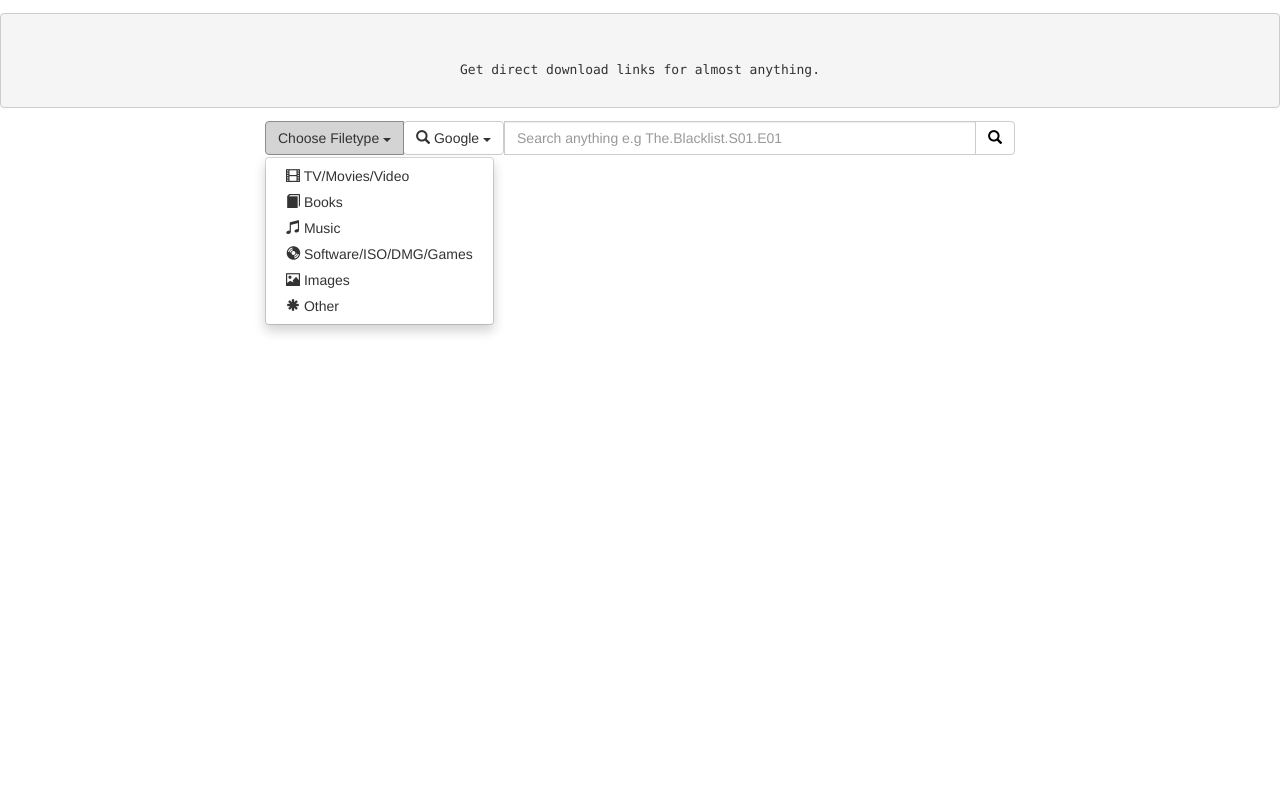
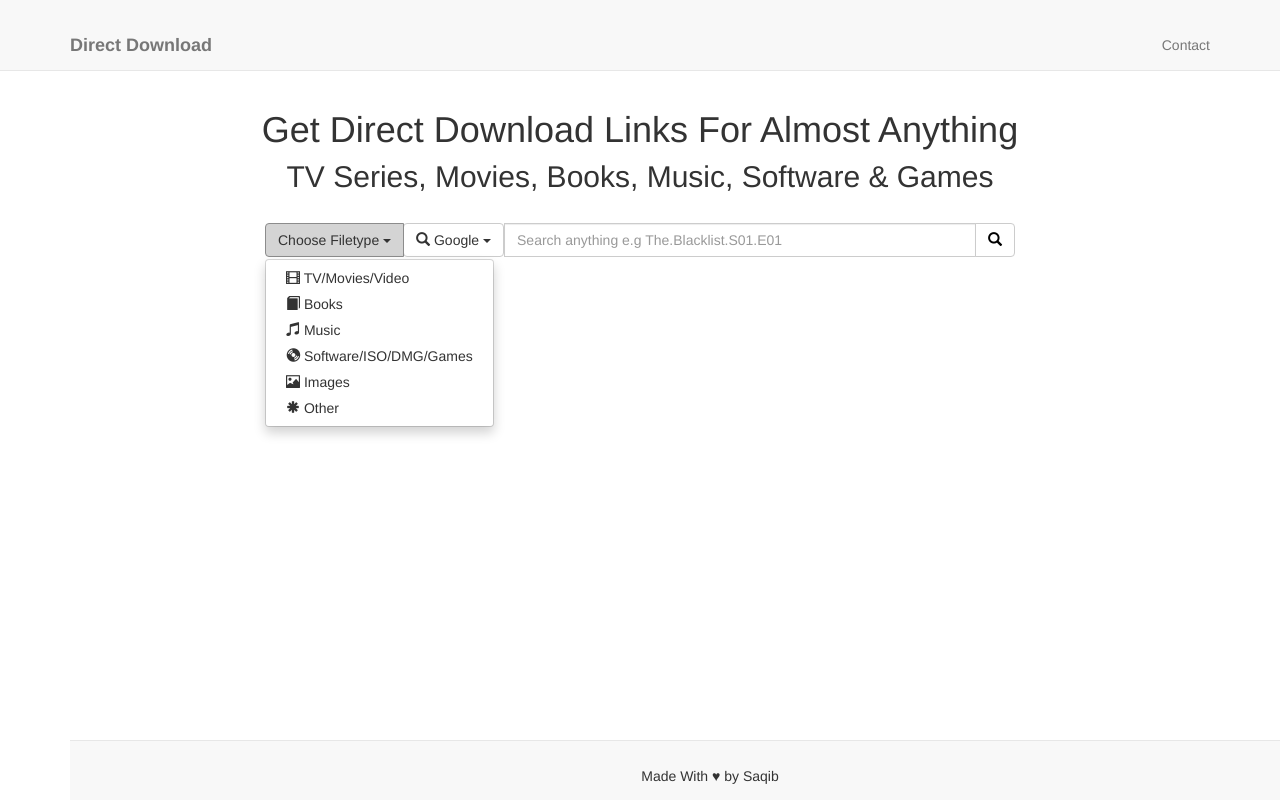
Before and after one commit to sawwqib/Direct-Download-Anything, a plain HTML site: page index.html in a window 1280 px wide. Drawn offline with nearby package versions, Linux system fonts and the light colour scheme.

Commit message:
Update index.html

```diff
--- a/index.html
+++ b/index.html
@@ -2,11 +2,122 @@
 <html>
 <head>
 	<title>Direct Download Almost Anything</title>
-	<meta name=viewport content="width=device-width, initial-scale=1">
+	<meta name="viewport" content="width=device-width, initial-scale=1">
 	<meta name="keywords" content="download,movies,games,music,softwares,epub,ebooks,pdf,mp3,songs,direct download">
 	<meta name="description" content="Find direct download links for about anything. TV Series, Movies, Books, music, softwares, games anything. Take advantage of powerful advanced search of Google.">
-	<!-- Latest compiled and minified CSS -->
 	<link rel="stylesheet" href="https://maxcdn.bootstrapcdn.com/bootstrap/3.3.6/css/bootstrap.min.css" integrity="sha384-1q8mTJOASx8j1Au+a5WDVnPi2lkFfwwEAa8hDDdjZlpLegxhjVME1fgjWPGmkzs7" crossorigin="anonymous">
+	<style type="text/css">
+		pre {
+			margin: 1em 0;
+			text-align: center;
+		}
+		.black-background {background-color:#ffffff;}
+		.white {color:#000000;}
+		#egbutton {text-transform:capitalize;}
+		body {
+			padding-top: 70px;
+			padding-bottom: 60px;
+		}
+		.footer {
+        position: fixed;
+        bottom: 0;
+        width: 100%;
+        height: 60px;
+        background-color: #f8f8f8;
+        border-top: 1px solid #e7e7e7;
+        display: flex;
+        align-items: center;
+        justify-content: center;
+    }
+		.footer-content {
+			padding: 15px;
+			text-align: center;
+			color: #777;
+		}
+		.navbar-brand {
+			font-weight: bold;
+		}
+		.container {
+			margin-top: 20px;
+		}
+		.header-content {
+			margin-bottom: 20px;
+			text-align: center;
+		}
+		.header-content h2 {
+			margin: 10px 0;
+			color: #333;
+		}
+	</style>
+</head>
+<body onload="openDropdown();">
+
+<nav class="navbar navbar-default navbar-fixed-top">
+	<div class="container">
+		<div class="navbar-header">
+			<a class="navbar-brand" href="#">Direct Download</a>
+		</div>
+		<div class="collapse navbar-collapse">
+			<ul class="nav navbar-nav navbar-right">
+				<li><a href="https://sawwqib.vercel.app" data-toggle="modal" data-target="#aboutModal">Contact</a></li>
+			</ul>
+		</div>
+	</div>
+</nav>
+
+<div class="header-content">
+	<div class="container">
+		<h1>Get Direct Download Links For Almost Anything</h1>
+		<h2>TV Series, Movies, Books, Music, Software & Games</h2>
+	</div>
+</div>
+
+<div class="container">
+<form id="searchForm" onsubmit="event.preventDefault(); startSearch();">
+	<input type="hidden" name="fileType" value="" id="fileType">
+	<input type="hidden" name="resType" value="" id="resType">
+	<input type="hidden" name="engine" value="google" id="engine">
+	<div class="row" align="center">
+		<div class="col-lg-2"></div>
+		<div class="col-lg-8">
+			<div class="input-group">
+				<div class="input-group-btn">
+					<button id="ddbutton" type="button" class="btn btn-default dropdown-toggle" data-toggle="dropdown" aria-haspopup="true" aria-expanded="false">Choose Filetype <span id="message" class="caret"></span></button>
+					<ul class="dropdown-menu">
+						<li><a href="#" onclick="setFiletype('mkv|mp4|avi|mov|mpg|wmv|divx|mpeg', 'TV/Movies', 'video', 'film')"><span class="glyphicon glyphicon-film" aria-hidden="true"></span> TV/Movies/Video</a></li>
+						<li><a href="#" onclick="setFiletype('MOBI|CBZ|CBR|CBC|CHM|EPUB|FB2|LIT|LRF|ODT|PDF|PRC|PDB|PML|RB|RTF|TCR|DOC|DOCX', 'Books', 'ebook', 'book')"><span class="glyphicon glyphicon-book" aria-hidden="true"></span> Books</a></li>
+						<li><a href="#" onclick="setFiletype('mp3|wav|ac3|ogg|flac|wma|m4a|aac|mod', 'Music', 'audio', 'music')"><span class="glyphicon glyphicon-music" aria-hidden="true"></span> Music</a></li>
+						<li><a href="#" onclick="setFiletype('exe|iso|dmg|tar|7z|bz2|gz|rar|zip|apk', 'Software/ISO/DMG/Games', 'archive', 'cd')"><span class="glyphicon glyphicon-cd" aria-hidden="true"></span> Software/ISO/DMG/Games</a></li>
+						<li><a href="#" onclick="setFiletype('jpg|png|bmp|gif|tif|tiff|psd', 'Images', 'picture', 'picture')"><span class="glyphicon glyphicon-picture" aria-hidden="true"></span> Images</a></li>
+						<li><a href="#" onclick="setFiletype('-1', 'Other', 'all', 'asterisk')"><span class="glyphicon glyphicon-asterisk" aria-hidden="true"></span> Other</a></li>
+					</ul>
+				</div>
+				<div class="input-group-btn">
+					<button id="egbutton" type="button" class="btn btn-default dropdown-toggle" data-toggle="dropdown" aria-haspopup="true" aria-expanded="false"><span class="glyphicon glyphicon-search" aria-hidden="true"></span> Google <span id="message" class="caret"></span></button>
+					<ul class="dropdown-menu">
+						<li><a href="#" onclick="setEngine('google')">Google</a></li>
+						<li><a href="#" onclick="setEngine('googol')">Googol</a></li>
+						<li><a href="#" onclick="setEngine('startpage')">Startpage</a></li>
+						<li><a href="#" onclick="setEngine('searx')">Searx</a></li>
+						<li><a href="#" onclick="setEngine('filepursuit')">FilePursuit</a></li>
+					</ul>
+				</div>
+				<input type="text" name="query" value="" id="query" class="form-control" placeholder="Search anything e.g The.Blacklist.S01.E01">
+				<span class="input-group-btn">
+					<a href="#" onclick="startSearch();" class="btn btn-default black-background white"><span class="glyphicon glyphicon-search" aria-hidden="true"></span></a>
+				</span>
+			</div>
+		</div>
+		<div class="col-lg-2">
+		</div>
+	</div>
+</form>
+
+<footer class="footer">
+    <div class="container text-center">
+        <p>Made With &hearts; by Saqib</p>
+    </div>
+</footer>
 
 <script type="text/javascript">
 	var logos = {
@@ -44,14 +155,12 @@
 		$("#resType").prop('value',resType);
 		$("#ddbutton").html('<span class="glyphicon glyphicon-'+glyph+'" aria-hidden="true"></span> '+buttonData+' <span class="caret"></span>');
 		$("#query").focus();
-
 	}
 	function setEngine(engine) {
 		$("#engine").prop('value',engine);
 		$("#logo").prop('src',logos[engine]);
 		$("#egbutton").html('<span class="glyphicon glyphicon-search" aria-hidden="true"></span> '+engine+' <span class="caret"></span>');
 		$("#query").focus();
-
 	}
 	function startSearch (engine = '') {
 		var query = document.getElementById('query').value;
@@ -90,85 +199,9 @@
 		$('#ddbutton').click();
 	}
 </script>
-	<style type="text/css">
-		pre {
-			margin: 1em 0;
-			text-align: center;
-		}
-		.black-background {background-color:#ffffff;}
-		.white {color:#000000;}
-		#egbutton {text-transform:capitalize;}
-	</style>
-</head>
-<!-- Opening body tag -->
-<body onload="openDropdown();">
 
-<!-- Header -->
-<pre class="hidden-xs" align="center">
-<img src="" alt="" id="logo" />
-<div>
-Get direct download links for almost anything.
-</div>
-</pre>
-<!-- Mobile Header -->
-<div align="center" class="row visible-xs">
-<h1>Open Directory Search</h1>
-Get direct download links for almost anything.
-<hr />
-</div>
-
-<div class="container">
-<form id="searchForm" onsubmit="event.preventDefault(); startSearch();">
-	<input type="hidden" name="fileType" value="" id="fileType">
-	<input type="hidden" name="resType" value="" id="resType">
-	<input type="hidden" name="engine" value="google" id="engine">
-	<div class="row" align="center">
-		<div class="col-lg-2"></div>
-		<div class="col-lg-8">
-			<div class="input-group">
-				<div class="input-group-btn">
-					<button id="ddbutton" type="button" class="btn btn-default dropdown-toggle" data-toggle="dropdown" aria-haspopup="true" aria-expanded="false">Choose Filetype <span id="message" class="caret"></span></button>
-					<ul class="dropdown-menu">
-						<li><a href="#" onclick="setFiletype('mkv|mp4|avi|mov|mpg|wmv|divx|mpeg', 'TV/Movies', 'video', 'film')"><span class="glyphicon glyphicon-film" aria-hidden="true"></span> TV/Movies/Video</a></li>
-						<li><a href="#" onclick="setFiletype('MOBI|CBZ|CBR|CBC|CHM|EPUB|FB2|LIT|LRF|ODT|PDF|PRC|PDB|PML|RB|RTF|TCR|DOC|DOCX', 'Books', 'ebook', 'book')"><span class="glyphicon glyphicon-book" aria-hidden="true"></span> Books</a></li>
-						<li><a href="#" onclick="setFiletype('mp3|wav|ac3|ogg|flac|wma|m4a|aac|mod', 'Music', 'audio', 'music')"><span class="glyphicon glyphicon-music" aria-hidden="true"></span> Music</a></li>
-						<li><a href="#" onclick="setFiletype('exe|iso|dmg|tar|7z|bz2|gz|rar|zip|apk', 'Software/ISO/DMG/Games', 'archive', 'cd')"><span class="glyphicon glyphicon-cd" aria-hidden="true"></span> Software/ISO/DMG/Games</a></li>
-						<li><a href="#" onclick="setFiletype('jpg|png|bmp|gif|tif|tiff|psd', 'Images', 'picture', 'picture')"><span class="glyphicon glyphicon-picture" aria-hidden="true"></span> Images</a></li>
-						<li><a href="#" onclick="setFiletype('-1', 'Other', 'all', 'asterisk')"><span class="glyphicon glyphicon-asterisk" aria-hidden="true"></span> Other</a></li>
-					</ul>
-				</div>
-				<div class="input-group-btn">
-					<button id="egbutton" type="button" class="btn btn-default dropdown-toggle" data-toggle="dropdown" aria-haspopup="true" aria-expanded="false"><span class="glyphicon glyphicon-search" aria-hidden="true"></span> Google <span id="message" class="caret"></span></button>
-					<ul class="dropdown-menu">
-						<li><a href="#" onclick="setEngine('google')">Google</a></li>
-						<li><a href="#" onclick="setEngine('googol')">Googol</a></li>
-						<li><a href="#" onclick="setEngine('startpage')">Startpage</a></li>
-						<li><a href="#" onclick="setEngine('searx')">Searx</a></li>
-						<li><a href="#" onclick="setEngine('filepursuit')">FilePursuit</a></li>
-					</ul>
-				</div><!-- /btn-group -->
-				<input type="text" name="query" value="" id="query" class="form-control" placeholder="Search anything e.g The.Blacklist.S01.E01">
-				<span class="input-group-btn">
-					<a href="#" onclick="startSearch();" class="btn btn-default black-background white"><span class="glyphicon glyphicon-search" aria-hidden="true"></span></a>
-				</span>
-			</div>
-		</div>
-		<div class="col-lg-2">
-		</div>
-	</div>
-</form>
-</div>
 <script src="https://cdnjs.cloudflare.com/ajax/libs/jquery/2.2.3/jquery.min.js"></script>
 <script src="https://maxcdn.bootstrapcdn.com/bootstrap/3.3.6/js/bootstrap.min.js" integrity="sha384-0mSbJDEHialfmuBBQP6A4Qrprq5OVfW37PRR3j5ELqxss1yVqOtnepnHVP9aJ7xS" crossorigin="anonymous"></script>
-	<script>
-		let devtools = false;
-setInterval(() => {
-  if (window.outerHeight - window.innerHeight > 200) {
 
-    document.body.innerHTML = "Stop inspecting!";
-  }
-}, 1000);
-	</script>
-</div>
 </body>
 </html>
```
Lines whose indentation alone changed are shown as unchanged.
